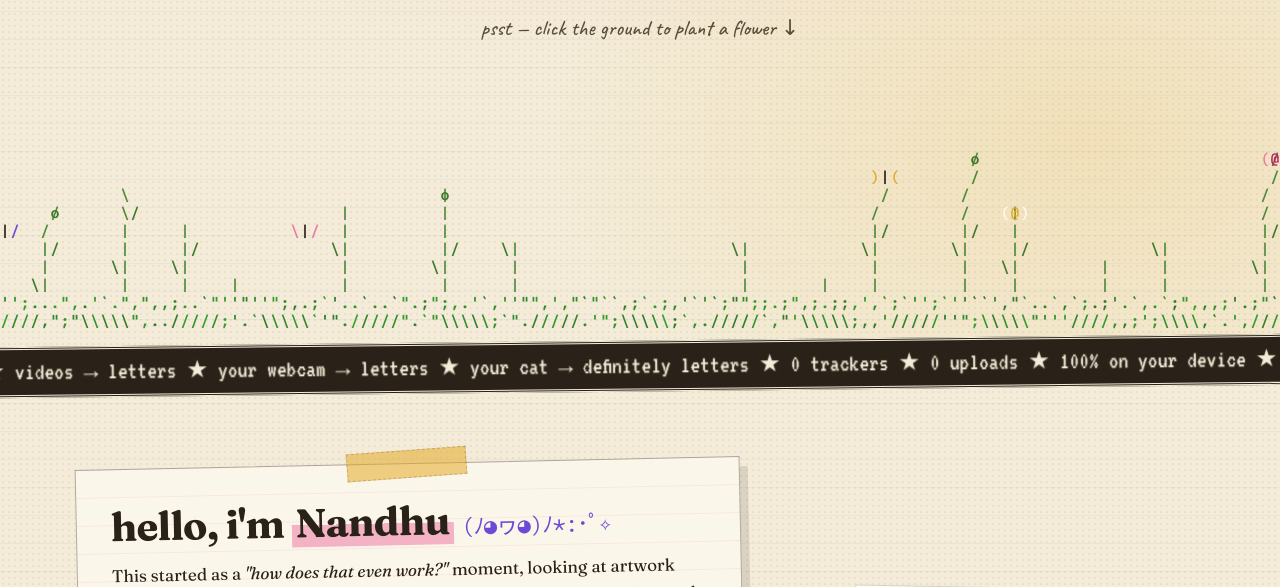
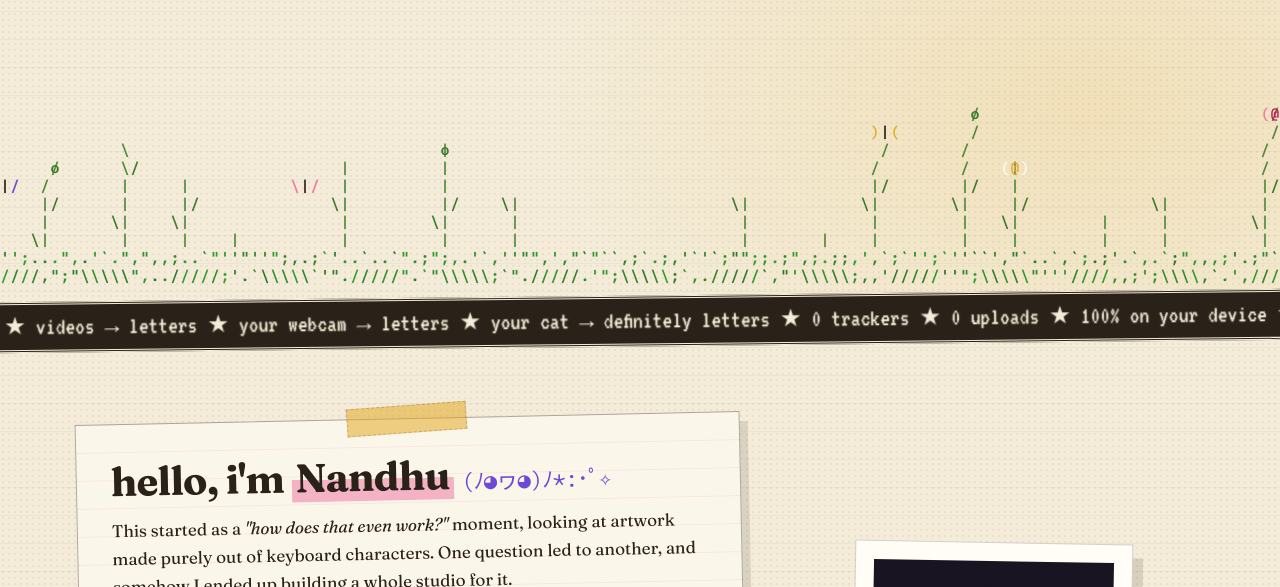
Before and after one commit to zkp6c4vr89-coder/zkp6c4vr89-coder.github.io, a plain HTML site: page index.html in a window 1280 px wide. Shown: the part 661-1248 px from the top of the page. Drawn offline with Linux system fonts and the light colour scheme; animation ran at ten frames a second.

Commit message:
Remove 'made by a human' and the plant-a-flower hint
- Drop 'made by a human' from the ticker (most of this was built with Claude)
- Remove the 'click the ground to plant a flower' hint and the planting code;
  it never worked because the hero text sat on top of the garden
- Let the mouse pass through the hero's empty space so the flowers really do
  lean away from the cursor

Co-Authored-By: Claude Opus 5.5 <noreply@anthropic.com>

```diff
--- a/index.html
+++ b/index.html
@@ -45,17 +45,16 @@
         <a class="btn btn-teal" href="#extension">[ get the extension ]</a>
         <a class="btn btn-mustard" href="#app">[ download the app ]</a>
       </div>
-      <p class="hint">psst — click the ground to plant a flower ↓</p>
     </div>
 
-    <canvas id="garden" class="garden" aria-label="An animated garden of ASCII flowers. Click to plant more." role="img"></canvas>
+    <canvas id="garden" class="garden" aria-label="An animated garden of ASCII flowers swaying in the breeze." role="img"></canvas>
   </header>
 
   <!-- ============================================================ TICKER -->
   <div class="ticker" aria-hidden="true">
     <div class="ticker-track">
-      <span>★ photos → letters ★ videos → letters ★ your webcam → letters ★ your cat → definitely letters ★ 0 trackers ★ 0 uploads ★ 100% on your device ★ free forever ★ made by a human ★</span>
-      <span>★ photos → letters ★ videos → letters ★ your webcam → letters ★ your cat → definitely letters ★ 0 trackers ★ 0 uploads ★ 100% on your device ★ free forever ★ made by a human ★</span>
+      <span>★ photos → letters ★ videos → letters ★ your webcam → letters ★ your cat → definitely letters ★ 0 trackers ★ 0 uploads ★ 100% on your device ★ free forever ★</span>
+      <span>★ photos → letters ★ videos → letters ★ your webcam → letters ★ your cat → definitely letters ★ 0 trackers ★ 0 uploads ★ 100% on your device ★ free forever ★</span>
     </div>
   </div>
 
--- a/js/garden.js
+++ b/js/garden.js
@@ -1,6 +1,5 @@
 // An ASCII garden. Stems grow up out of the grass, leaves unfurl, buds swell and bloom.
-// Flowers sway in the breeze and lean away from the cursor; butterflies drift about;
-// clicking the ground plants a new flower right there.
+// Flowers sway in the breeze and lean away from the cursor; butterflies drift about.
 
 const KINDS = {
   //            sprite rows (top → bottom)            petal colour       centre colour
@@ -36,7 +35,6 @@ export class Garden {
     if (interactive) {
       canvas.addEventListener("pointermove", (e) => (this.mouse = this.toCell(e)));
       canvas.addEventListener("pointerleave", () => (this.mouse = null));
-      canvas.addEventListener("pointerdown", (e) => this.plant(this.toCell(e).x));
     }
     new IntersectionObserver(([e]) => (this.visible = e.isIntersecting)).observe(canvas);
     requestAnimationFrame((t) => this.frame(t));
@@ -88,14 +86,6 @@ export class Garden {
     for (let i = 0; i < flyCount; i++) {
       this.flies.push({ x: rand(0, this.cols), y: rand(1, this.rows * 0.6), vx: rand(-3, 3), vy: 0, phase: rand(0, 6), col: pick(["#ee7aa6", "#1f8a86", "#e3a92b", "#6d4ad6"]) });
     }
-  }
-
-  plant(x) {
-    const col = Math.round(x);
-    if (col < 2 || col > this.cols - 3) return;
-    this.flowers = this.flowers.filter((f) => Math.abs(f.col - col) > 1);   // make room
-    this.flowers.push(this.newFlower(col, 0));
-    if (this.flowers.length > this.cols / 2.5) this.flowers.shift();          // the oldest makes way
   }
 
   step(dt, t) {
--- a/style.css
+++ b/style.css
@@ -83,7 +83,9 @@ pre { margin: 0; font-family: var(--mono); }
   display: flex; flex-direction: column; align-items: center; justify-content: center;
   text-align: center;
   padding: 0 var(--gutter) 300px;
+  pointer-events: none;
 }
+.hero-inner > * { pointer-events: auto; }
 .eyebrow { font: 22px var(--pixel); color: var(--ink-2); margin: 0 0 4px; }
 .eyebrow .ok { color: var(--leaf); }
 .blink { animation: blink 1s steps(1) infinite; color: var(--tomato); }
@@ -93,9 +95,8 @@ pre { margin: 0; font-family: var(--mono); }
 .tagline { max-width: 680px; margin: 8px 0 18px; font-size: clamp(18px, 2.4vw, 22px); line-height: 1.5; }
 .tagline em { font-style: italic; color: var(--tomato); }
 .tagline .scribble { display: block; margin-top: 6px; transform: rotate(-2deg); font-size: 1.4em; }
-.hint { font: 1.35rem var(--hand); color: var(--ink-2); margin: 18px 0 0; }
 
-.garden { position: absolute; left: 0; right: 0; bottom: 0; width: 100%; height: 280px; z-index: 1; cursor: crosshair; }
+.garden { position: absolute; left: 0; right: 0; bottom: 0; width: 100%; height: 280px; z-index: 1; }
 .garden.small { position: relative; height: 170px; cursor: default; }
 
 /* ---------------------------------------------------------------- buttons */
```
Also changed, not shown: 1 other file.
